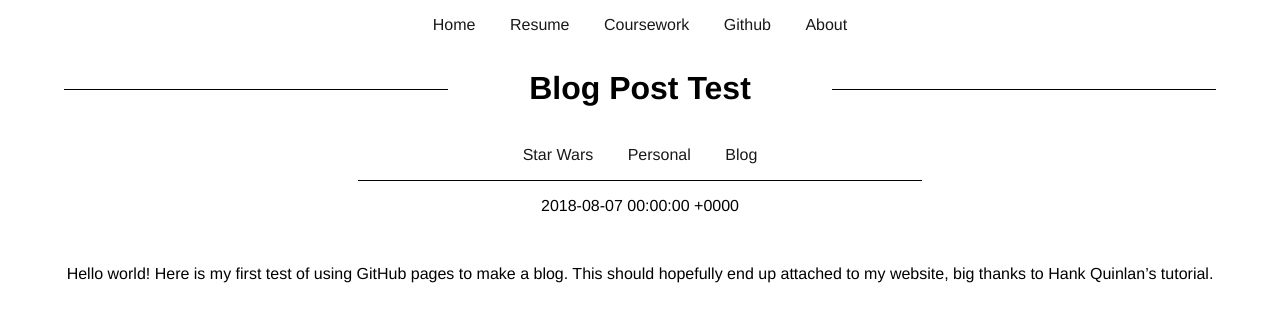
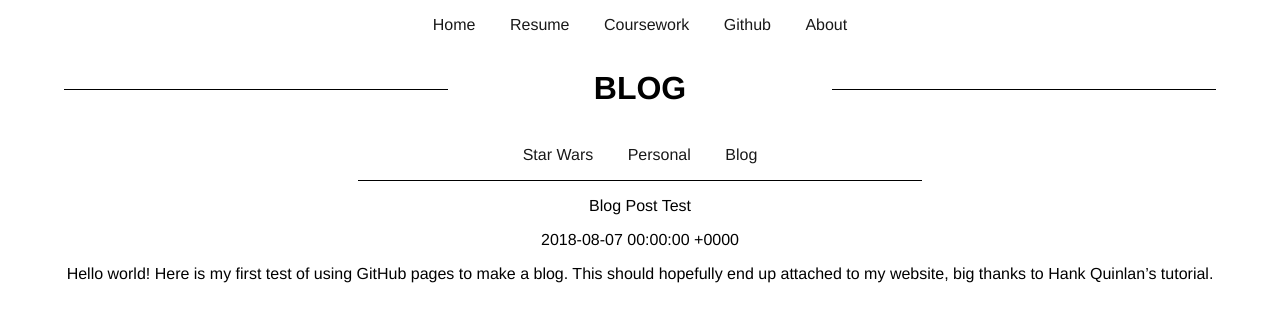
Before and after one commit to declansullivan/static-html-site, a Jekyll site: the page built from _posts/2018-08-07-first-post.md, in a window 1280 px wide. Shown: the top 322 px of the page. Built offline with Jekyll 4.4.1, drawn with Linux system fonts in a browser that asks for light colours.

Commit message:
Update 2018-08-07-first-post.md

```diff
--- a/_posts/2018-08-07-first-post.md
+++ b/_posts/2018-08-07-first-post.md
@@ -1,12 +1,14 @@
 ---
 layout: post
-title: "Blog Post Test"
+title: BLOG
+post_title: Blog Post Test
 date: 2018-08-07
 ---
 
-{{ page.date }}
+{{ page.post_title }}
 
-<br>
+{{ page.date | page_to_string }}
+
 
 Hello world! Here is my first test of using GitHub pages to make a blog.  This should
 hopefully end up attached to my website, big thanks to Hank Quinlan's tutorial.
```
